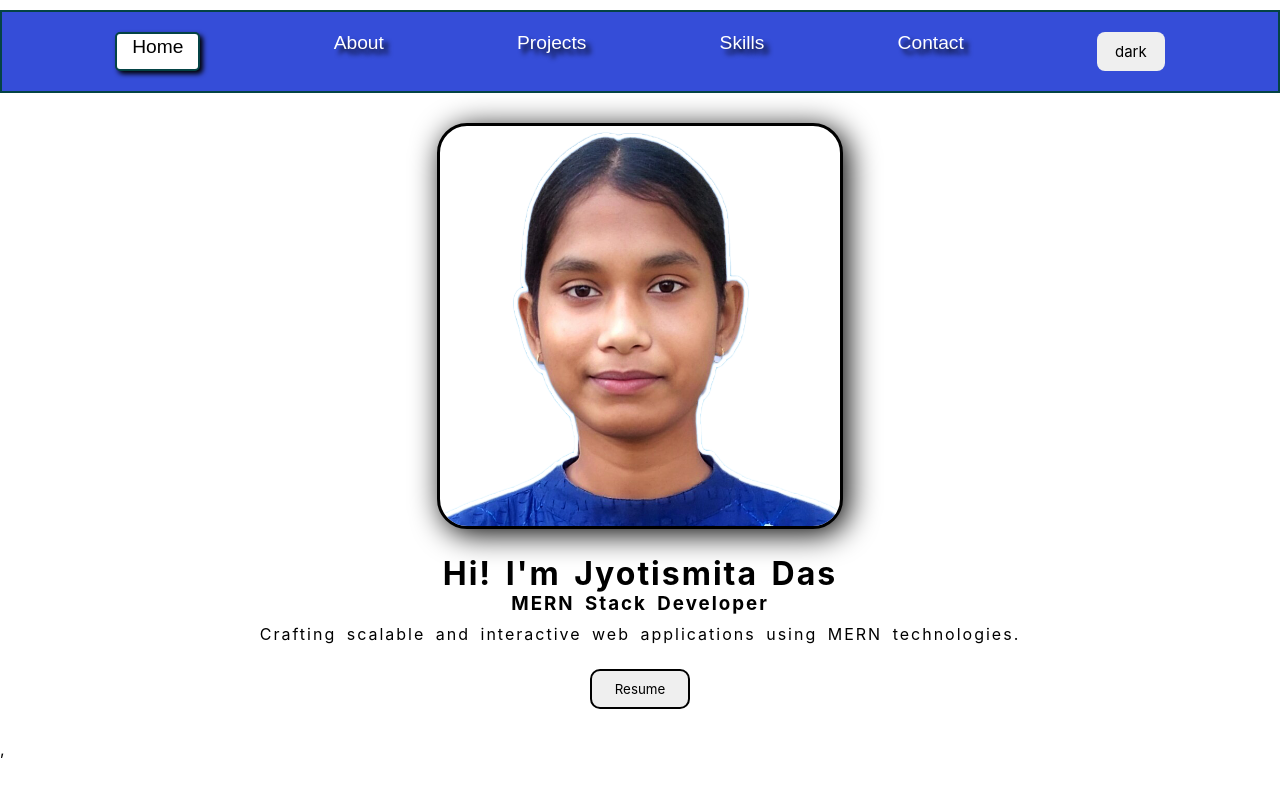
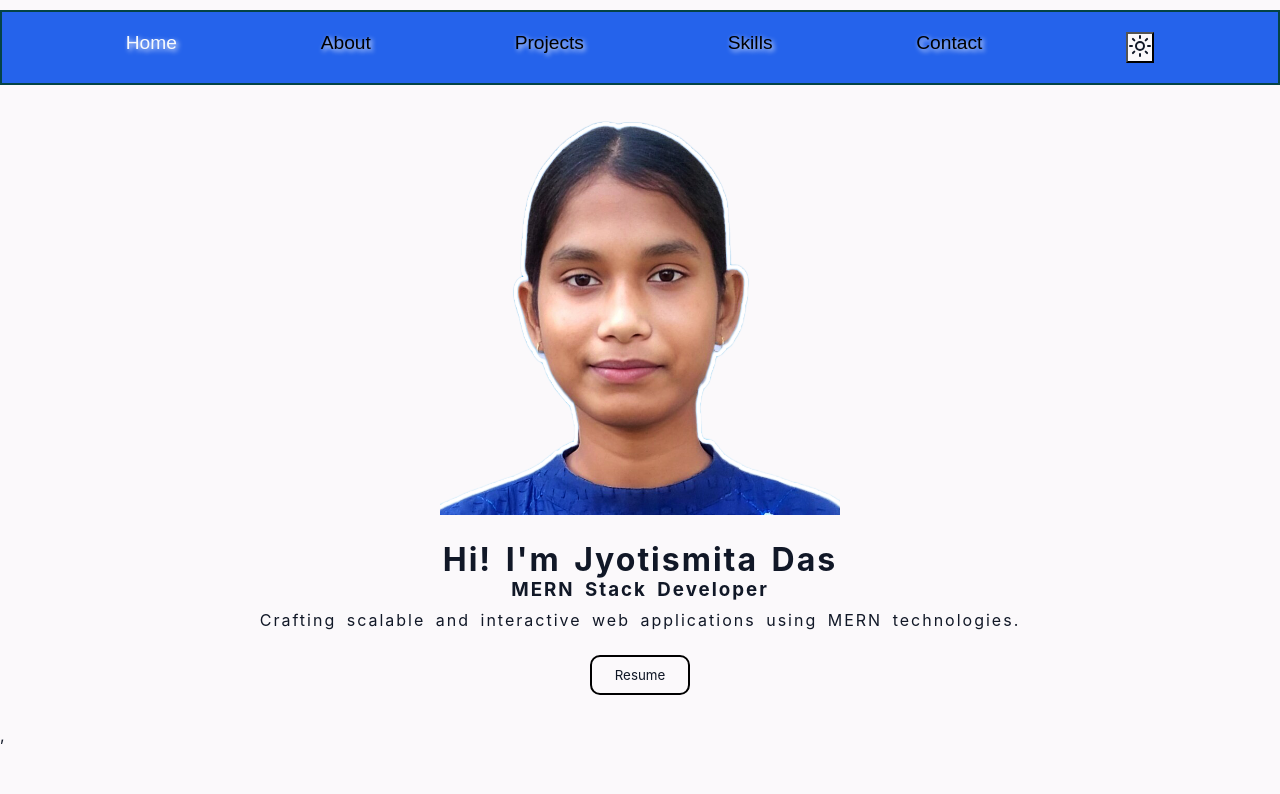
Before and after one commit to jyotismita-das-365/Portfolio, a React (Vite) app in the folder jyotismita/: page / in a window 1280 px wide. Shown: the top 794 px of the page. Built offline with nearby package versions, Linux system fonts and the light colour scheme.

Commit message:
Add css global variables to add styling

```diff
--- a/jyotismita/src/components/Pages/About/About.css
+++ b/jyotismita/src/components/Pages/About/About.css
@@ -14,10 +14,10 @@
 
 .light-about p{
   color: black;
-  background-color: rgb(235, 240, 245);
+  background-color: var(--secondary-color);
 }
 
 .dark-about p{
-  color: rgb(235, 240, 245);
-  background-color: black;
+  color: var(--text-color);
+  background-color: var(--secondary-color);
 }
--- a/jyotismita/src/components/Pages/Banner/Banner.css
+++ b/jyotismita/src/components/Pages/Banner/Banner.css
@@ -25,8 +25,4 @@
   height: 400px;
   width: 400px;
   object-fit: cover;
-  border: 3px solid rgb(0, 0, 0);
-  border-radius: 30px;
-  box-shadow: 5px 5px 30px black;
-  background-color: white;
 }
--- a/jyotismita/src/components/Pages/Nav/Nav.css
+++ b/jyotismita/src/components/Pages/Nav/Nav.css
@@ -1,5 +1,5 @@
 .navbar{
-  background-color: rgb(53, 77, 216);
+  background-color: var(--primary-color);
   display: flex;
   justify-content: space-evenly;
   justify-items: center;
@@ -14,30 +14,18 @@
 }
 
 .nav-link {
-  color: white;
+  color: black;
   font-weight: semi-bold;
   font-size: larger;
-  background-color: rgb(53, 77, 216);
+  background-color: var(--primary-color);
   text-decoration: none;
   font-family: 'Poppins', sans-serif;
-  text-shadow: 5px 5px 5px rgb(1, 4, 4);
+  text-shadow: 2px 2px 5px white;
 }
 
 .active-link {
-  color: rgb(221, 221, 28);
-  border: 2px solid rgb(4, 67, 69);
-  border-radius: 5px;
-  background-color: white;
-  padding: 2px 15px 2px 15px;
-  color: black;
-  text-shadow: none;
-  box-shadow: 3px 3px 5px black;
+  color: #f8fafc;
 }
 
 .theme-btn {
-  padding: 10px 18px;
-  border: none;
-  border-radius: 8px;
-  cursor: pointer;
-  font-size: 15px;
 }
--- a/jyotismita/src/components/Pages/Nav/Nav.jsx
+++ b/jyotismita/src/components/Pages/Nav/Nav.jsx
@@ -1,6 +1,7 @@
 import { NavLink } from 'react-router-dom';
 import './Nav.css'
 import { useTheme } from "../../../context/ThemeContext"
+import { Moon, Sun } from 'lucide-react';
 const Nav = () => {
 
   const { theme, toggleTheme } = useTheme();
@@ -17,7 +18,7 @@ const Nav = () => {
         <NavLink to="/skills" className={activeItem}>Skills</NavLink>
         <NavLink to="/contact" className={activeItem}>Contact</NavLink>
 
-        <button onClick = {toggleTheme} className='theme-btn'>{theme === "light" ? "dark" : "light"}</button>
+        <button onClick = {toggleTheme} className='theme-btn'>{theme === "light" ? <Sun /> : <Moon />}</button>
       </nav>
   );
 };
--- a/jyotismita/src/index.css
+++ b/jyotismita/src/index.css
@@ -2,16 +2,21 @@
   margin: 0;
   padding: 0;
   font-family: 'Inter', sans-serif;
+  background-color: var(--bg-color);
+  color: var(--text-color);
 }
 
-/* Light theme */
-body.light{
-  background-color: white;
-  color: black;
+/* global css */
+:root {
+  --primary-color: #2563eb;
+  --secondary-color: #7c3aed;
+  --text-color: #111827;
+  --bg-color: #fbf9fb;
 }
 
-/* Dark theme */
-body.dark {
-  background-color: #121212;
-  color: #ffffff;
+.dark {
+  --primary-color: #60a5fa;
+  --secondary-color: #a78bfa;
+  --text-color: #f8fafc;
+  --bg-color: #0f172a;
 }
```
